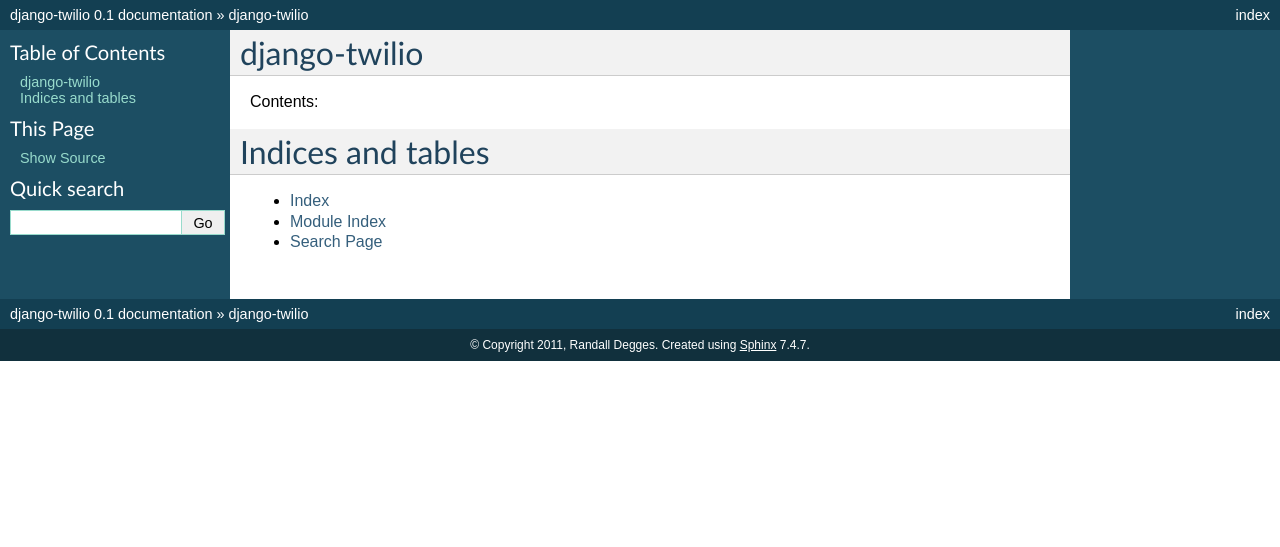
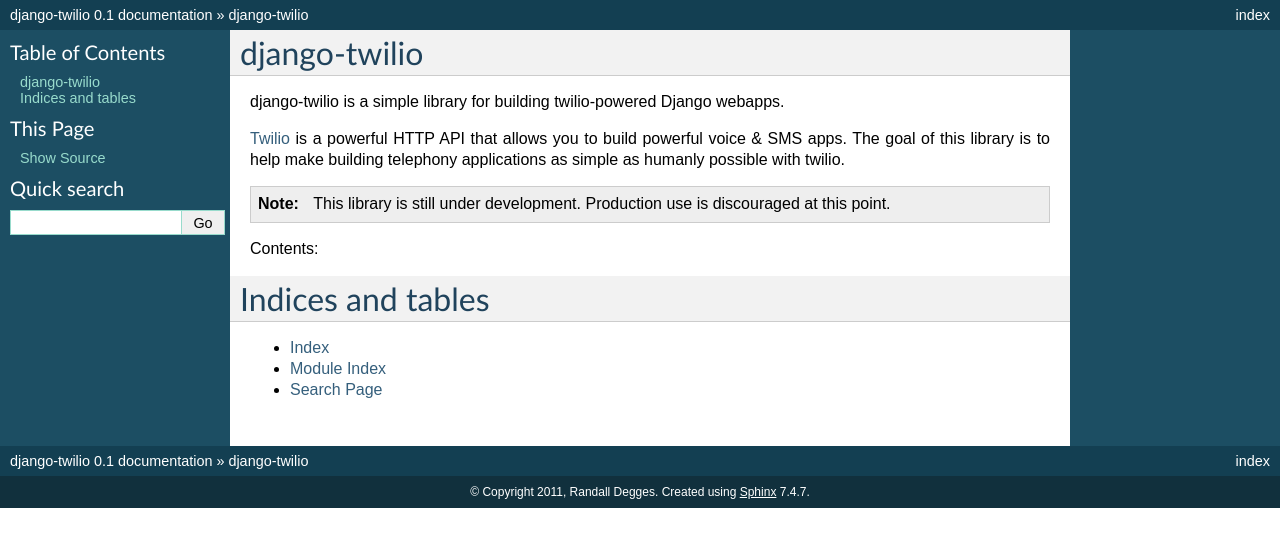
Before and after one commit to rdegges/django-twilio, a Sphinx documentation site: the page built from docs/index.rst, in a window 1280 px wide. Shown: the top 547 px of the page. Built offline with Sphinx 7.4.7, drawn with Linux system fonts in a browser that asks for light colours.

Commit message:
Adding intro paragraph to index docs.

```diff
--- a/docs/index.rst
+++ b/docs/index.rst
@@ -1,5 +1,16 @@
 django-twilio
 =============
+
+django-twilio is a simple library for building twilio-powered Django webapps.
+
+`Twilio <http://www.twilio.com/>`_ is a powerful HTTP API that allows you to
+build powerful voice & SMS apps. The goal of this library is to help make
+building telephony applications as simple as humanly possible with twilio.
+
+.. note::
+    This library is still under development. Production use is discouraged at
+    this point.
+
 
 Contents:
 
```
